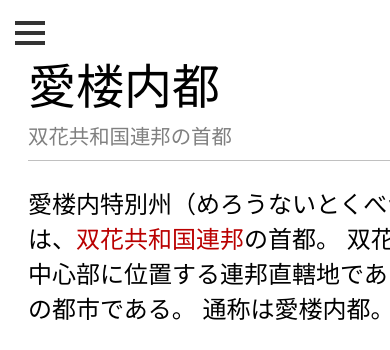
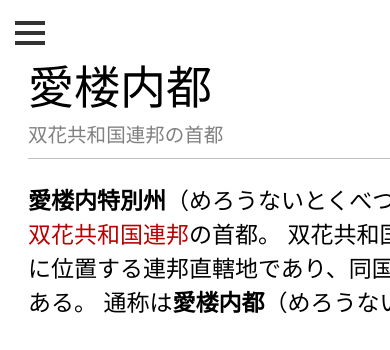
Before and after one commit to yumepedia-wiki/mellownight, a plain HTML site: page index.html in a window 390 px wide. Shown: the top 350 px of the page. Drawn offline with Linux system fonts and the light colour scheme.

Commit message:
Add files via upload

```diff
--- a/index.html
+++ b/index.html
@@ -23,7 +23,7 @@ body {
 
 @media (max-width: 480px) {
     body {
-        font-size: 24px; /* スマートフォン向け */
+        font-size: 23px; /* スマートフォン向け */
     }
 }
 
@@ -403,6 +403,12 @@ details[open] .dainariicon {
 .taitoru span{
     color: gray;
     font-size: 85%;
+}
+
+
+
+.bold{
+    font-weight: bold;
 }
 
 h1 {
@@ -600,9 +606,9 @@ a:hover {
  </div>
 
                  <p>
-愛楼内特別州（めろうないとくべつしゅう）は、<span class="fake-link">双花共和国連邦</span>の首都。
+<span class="bold">愛楼内特別州</span>（めろうないとくべつしゅう）は、<span class="fake-link">双花共和国連邦</span>の首都。
 双花共和国連邦の中心部に位置する連邦直轄地であり、同国最大の都市である。
-通称は愛楼内都。
+通称は<span class="bold">愛楼内都</span>（めろうないと）。
             </p>
     <div class="sidecontainer">
 
```
